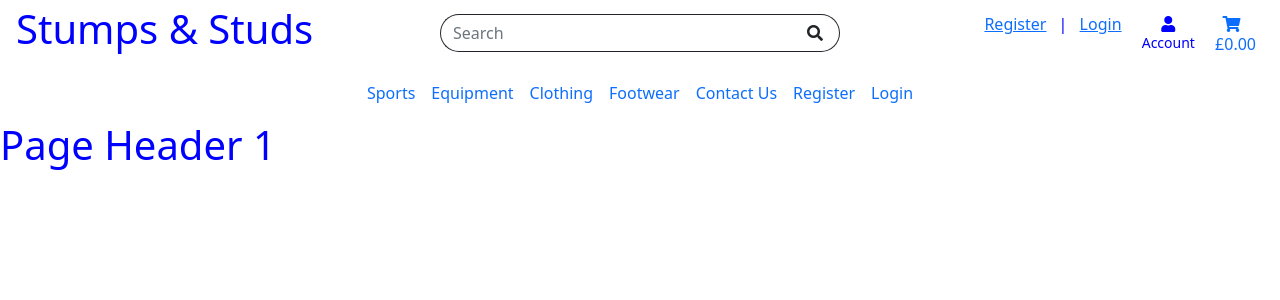
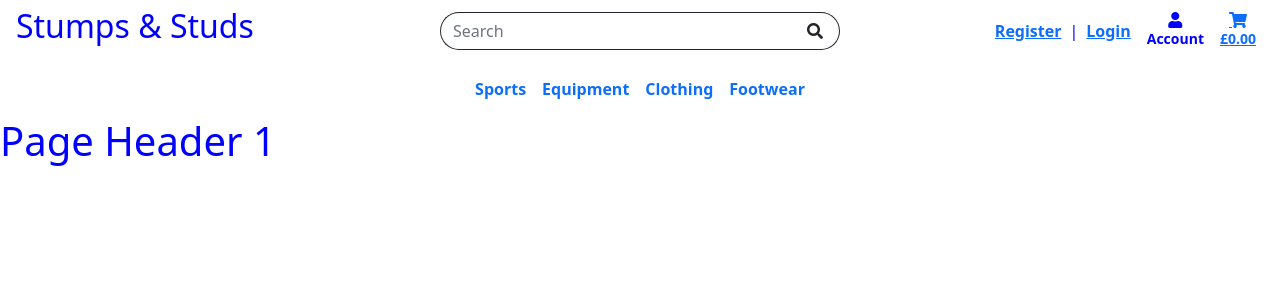
Before and after one commit to LukeGarnham/Stumps-and-Studs-MS4, a Django app: page / in a window 1280 px wide. Shown: the top 300 px of the page. Run offline with Django 3.2, Linux system fonts and the light colour scheme.

Commit message:
Finish Bootstrap layout of header and navbar.

```diff
--- a/templates/base.html
+++ b/templates/base.html
@@ -33,38 +33,36 @@
         <header class="container-fluid">
             <div class="row p-1">
                 <!-- Menu Icon -->
-                <div class="col-4 d-md-none my-auto">
-                    <button class="navbar-toggler" type="button" data-bs-toggle="collapse" data-bs-target="#navbarTogglerDemo01" aria-controls="navbarTogglerDemo01" aria-expanded="false" aria-label="Toggle navigation">
+                <div class="col-2 d-md-none my-auto">
+                    <button class="nav-toggle-button blue-hover" type="button" data-bs-toggle="collapse" data-bs-target="#navbar-toggle-content" aria-controls="navbar-toggle-content" aria-expanded="false" aria-label="Toggle navigation">
                         <i class="fas fa-bars"></i>
                     </button>
                 </div>
                 <!-- Logo -->
-                <div class="col-4 order-md-1 my-auto">
-                    <h1>Stumps & Studs</h1>
+                <div class="d-none d-md-block col-4 order-md-1 my-auto">
+                    <h2>Stumps & Studs</h2>
                 </div>
                 <!-- Account & Basket -->
-                <div class="col-4 order-md-3 my-auto text-end">
-                    <ul class="list-inline my-auto">
+                <div class="col-10 col-md-4 order-md-3 my-auto">
+                    <ul class="list-inline my-auto d-flex justify-content-end align-items-center">
                         <li class="list-inline-item d-none d-md-inline mx-0">
-                            <a href="" class="p-2">Register</a>
+                            <a href="" class="p-2"><strong>Register</strong></a>
                         </li>
                         <li class="list-inline-item d-none d-md-inline mx-0">|</li>
                         <li class="list-inline-item d-none d-md-inline mx-0">
-                            <a href="" class="p-2">Login</a>
+                            <a href="" class="p-2"><strong>Login</strong></a>
                         </li>
                         <li class="list-inline-item d-inline d-md-none mx-0">
-                            <div class="d-inline-flex flex-column text-center justify-content-between">
+                            <div class="text-center d-flex flex-column p-2 blue-hover">
                                 <i class="fas fa-search"></i>
-                                <small>Search</small>
+                                <small><strong>Search</strong></small>
                             </div>
                         </li>
                         <li class="list-inline-item mx-0">
                             <div class="dropdown">
-                                <span class="p-2" type="button" id="account-options" data-bs-toggle="dropdown" aria-expanded="false">
-                                    <div class="d-inline-flex flex-column text-center justify-content-between">
+                                <span class="text-center d-flex flex-column p-2 blue-hover" type="button" id="account-options" data-bs-toggle="dropdown" aria-expanded="false">
                                     <i class="fas fa-user"></i>
-                                        <small>Account</small>
-                                    </div>
+                                    <small><strong>Account</strong></small>
                                 </span>
                                 <ul class="dropdown-menu" aria-labelledby="account-options">
                                     <li>
@@ -77,22 +75,20 @@
                             </div>
                         </li>
                         <li class="list-inline-item mx-0">
-                            <a href="" class="p-2 ">
-                                <div class="d-inline-flex flex-column text-center justify-content-between">
-                                    <i class="fas fa-shopping-cart pe-2"></i>
-                                    <span class="">£0.00</span>
-                                </div>
+                            <a href="" class="text-center d-flex flex-column p-2">
+                                <i class="fas fa-shopping-cart"></i>
+                                <small><strong>£0.00</strong></small>
                             </a>
                         </li>
                     </ul>
                 </div>
                 <!-- Search box -->
-                <div class="col-8 offset-2 col-md-4 offset-md-0 order-md-2 my-auto">
+                <div class="col-10 offset-1 col-md-4 offset-md-0 order-md-2 my-auto">
                     <form class="d-flex" method="GET" action="">
                         <div class="input-group">
                             <input class="form-control border border-dark border-end-0 rounded-0 rounded-end rounded-pill" type="search" name="q" placeholder="Search" aria-label="Search">
                             <div class="input-group-append">
-                                <button class="btn border border-dark border-start-0 rounded-0 rounded-start rounded-pill pe-3" type="submit">
+                                <button class="btn border border-dark border-start-0 rounded-0 rounded-start rounded-pill pe-3 bg-white" type="submit">
                                     <i class="fas fa-search"></i>
                                 </button>
                             </div>
@@ -100,36 +96,37 @@
                     </form>
                 </div>
             </div>
-        </header>
             <nav class="navbar navbar-expand-md">
                 <div class="container-fluid">
-                <div class="collapse navbar-collapse" id="navbarTogglerDemo01">
+                    <div class="collapse navbar-collapse" id="navbar-toggle-content">
                         <ul class="navbar-nav mx-auto">
-                        <li class="nav-item">
-                            <a class="nav-link" href="#">Sports</a>
+                            <li class="nav-item d-md-none">
+                                <a class="nav-link" href="#"><h5>Stumps & Studs</h5></a>
                             </li>
                             <li class="nav-item">
-                            <a class="nav-link" href="#">Equipment</a>
+                                <a class="nav-link" href="#"><strong>Sports</strong></a>
                             </li>
                             <li class="nav-item">
-                            <a class="nav-link" href="#">Clothing</a>
+                                <a class="nav-link" href="#"><strong>Equipment</strong></a>
                             </li>
                             <li class="nav-item">
-                            <a class="nav-link" href="#">Footwear</a>
+                                <a class="nav-link" href="#"><strong>Clothing</strong></a>
                             </li>
                             <li class="nav-item">
-                            <a class="nav-link" href="#">Contact Us</a>
+                                <a class="nav-link" href="#"><strong>Footwear</strong></a>
                             </li>
-                        <li class="nav-item">
-                            <a class="nav-link" href="#">Register</a>
+                            <li class="nav-item d-md-none">
+                                <a class="nav-link" href="#"><strong>Register</strong></a>
                             </li>
-                        <li class="nav-item">
-                            <a class="nav-link" href="#">Login</a>
+                            <li class="nav-item d-md-none">
+                                <a class="nav-link" href="#"><strong>Login</strong></a>
                             </li>
                         </ul>
                     </div>
                 </div>
             </nav>
+        </header>
+
 
         {% if messages %}
             <div class="message-container"></div>
```
Lines whose indentation alone changed are shown as unchanged.
